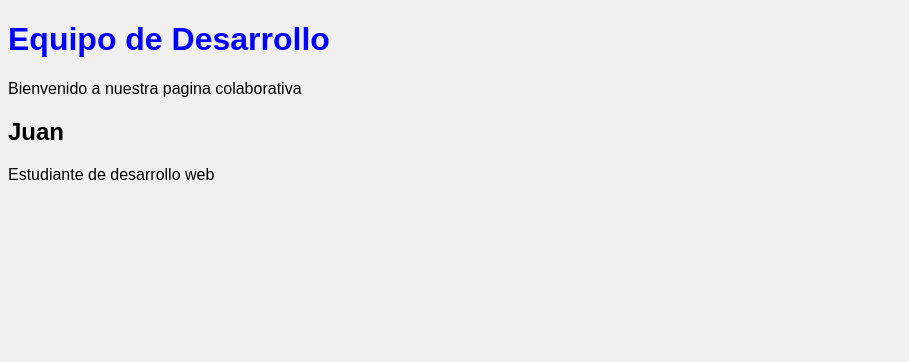
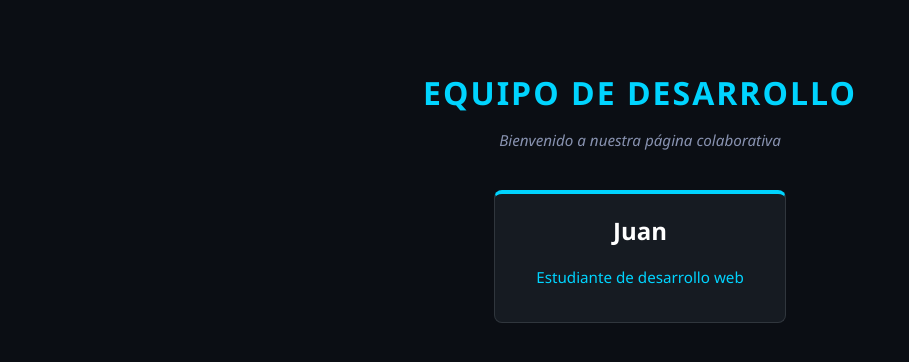
Before and after one commit to Miguel202520/S9-S2-T1, a plain HTML site: page index.html in a window 1280 px wide. Shown: the whole page, without its empty margins (0-909 px from the left). Drawn offline with Linux system fonts and the light colour scheme.

Commit message:
Se mejoro el diseño visual

```diff
--- a/index.html
+++ b/index.html
@@ -1,14 +1,24 @@
 <!DOCTYPE html>
-<html>
+<html lang="es">
 <head>
-        <title>Presentacióm del Equipo</title>
+    <meta charset="UTF-8">
+    <meta name="viewport" content="width=device-width, initial-scale=1.0">
+    <title>Presentación del Equipo</title>
     <link rel="stylesheet" href="styles.css">
 </head>
-</html>
 <body>
+    <div class="container">
+        <header>
             <h1>Equipo de Desarrollo</h1>
-    <p>Bienvenido a nuestra pagina colaborativa</p>
+            <p class="subtitle">Bienvenido a nuestra página colaborativa</p>
+        </header>
+
+        <section class="team-grid">
+            <div class="card">
                 <h2>Juan</h2>
                 <p>Estudiante de desarrollo web</p>
+            </div>
+            </section>
+    </div>
 </body>
-<html>
+</html>
--- a/styles.css
+++ b/styles.css
@@ -1,8 +1,62 @@
+/* Configuración General */
 body {
-    font-family: Arial;
-    background-color: #f0f0f0;
+    font-family: 'Segoe UI', Tahoma, Geneva, Verdana, sans-serif;
+    background-color: #0b0e14; /* Negro azulado profundo */
+    color: #e0e0e0;
+    margin: 0;
+    display: flex;
+    justify-content: center;
+    padding-top: 50px;
 }
 
+.container {
+    max-width: 800px;
+    width: 90%;
+    text-align: center;
+}
+
+/* Encabezado */
 h1 {
-    color: blue;
+    color: #00d4ff; /* Celeste brillante */
+    text-transform: uppercase;
+    letter-spacing: 2px;
+    margin-bottom: 5px;
 }
+
+.subtitle {
+    color: #8892b0;
+    font-style: italic;
+    margin-bottom: 40px;
+}
+
+/* Tarjetas de Integrantes */
+.team-grid {
+    display: flex;
+    justify-content: center;
+    gap: 20px;
+}
+
+.card {
+    background-color: #161b22; /* Negro grisáceo */
+    border: 1px solid #30363d;
+    border-top: 4px solid #00d4ff; /* Acento celeste */
+    padding: 20px;
+    border-radius: 8px;
+    width: 250px;
+    transition: transform 0.3s ease, box-shadow 0.3s ease;
+}
+
+.card:hover {
+    transform: translateY(-5px);
+    box-shadow: 0 10px 20px rgba(0, 212, 255, 0.15);
+}
+
+h2 {
+    color: #ffffff;
+    margin-top: 0;
+}
+
+p {
+    font-size: 0.95rem;
+    color: #00d4ff;
+}
```
Lines whose indentation alone changed are shown as unchanged.
